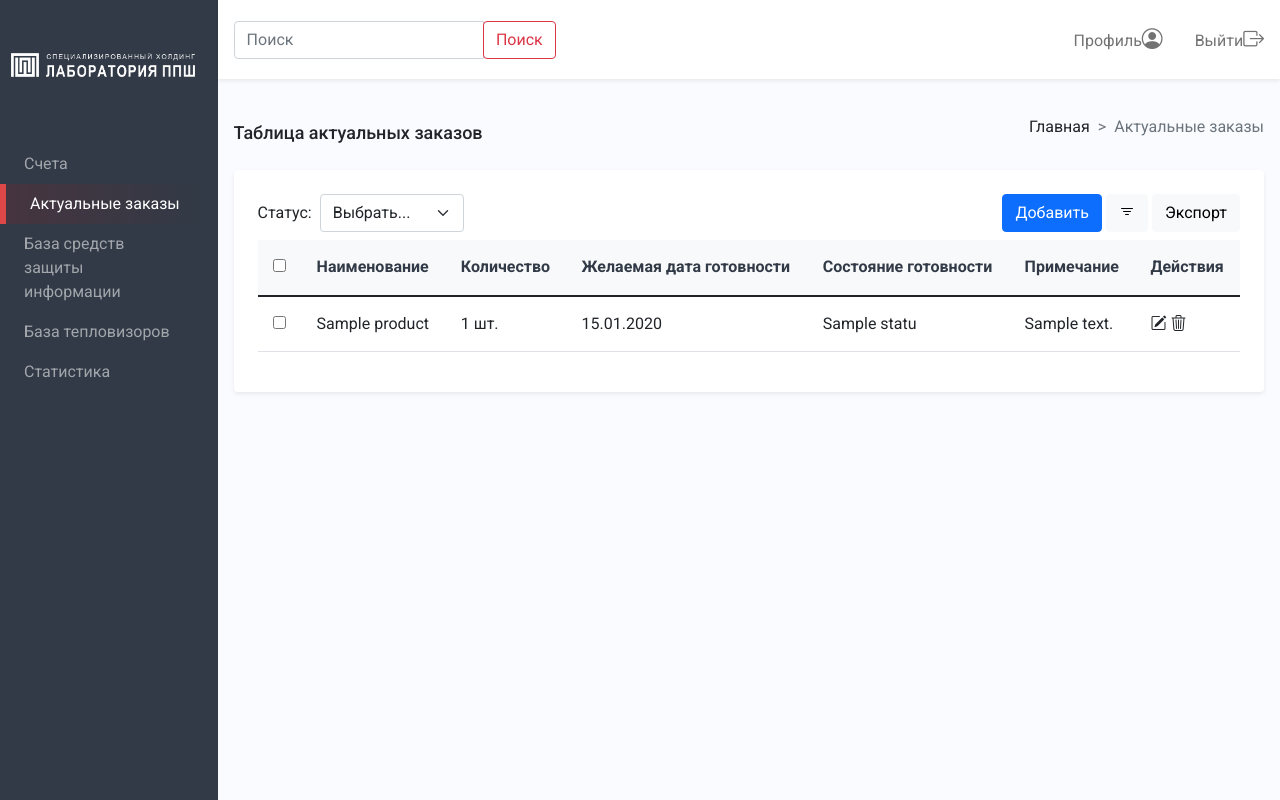
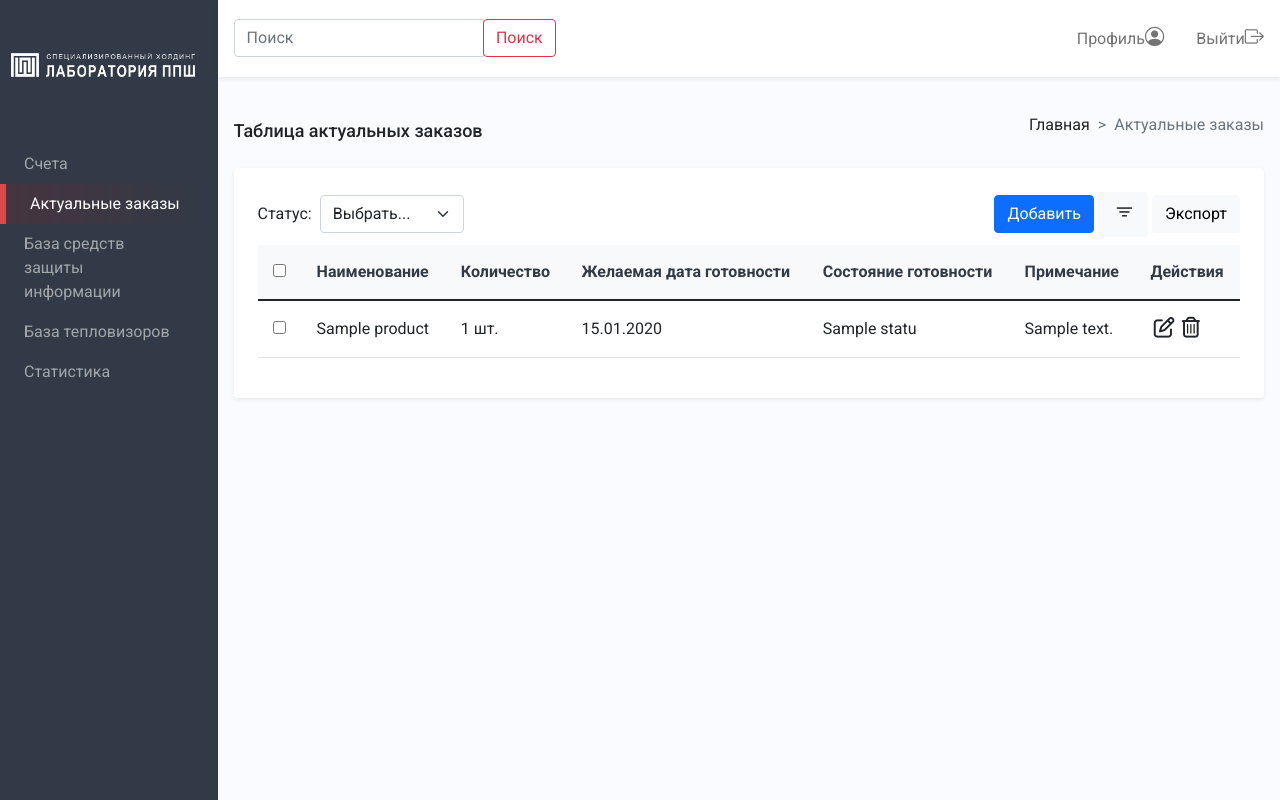
Before and after one commit to Shtein23/system_for_work, a Django app: page /actual in a window 1280 px wide. Run offline with Django 4.2, Linux system fonts and the light colour scheme; tables that the repository leaves empty hold one stand-in row (values such as "Sample post"); some libraries are stand-ins or nearby versions.

Commit message:
new icons

```diff
--- a/system/static/css/styles.css
+++ b/system/static/css/styles.css
@@ -2,12 +2,8 @@ body {
     font-family: 'Roboto';
 }
 
-i.bi {
-    cursor: pointer;
-}
-i.bi:hover {
-    color: #0d6efd;
-}
+
+
 
 a {
     text-decoration: none!important;
@@ -69,12 +65,18 @@ a {
     color: white!important;
 }
 
-main .bi {
-    font-size: 1em;
+main i {
+    font-size: 1.3em;
+    margin-left: 0.2rem;
+}
+main i.active, i:hover {
+    color: #0d6efd;
 }
 
-.bi {
-    font-size: 1.3em;
+i  {
+    font-size: 1.2em;
+    cursor: pointer;
+
 }
 
 .table-light {
--- a/system/system_db/views.py
+++ b/system/system_db/views.py
@@ -45,7 +45,12 @@ def actual(request):
                                                                   defaults=values_for_update)
             res['scs'] = True
             res['msg'] = f'Новый заказ №{order.id} добавлен' if created else f'Заказ №{order.id} обновлен'
-
+            res['order'] = {'id': order.id,
+                            'product': order.product_id.name,
+                            'count': order.count,
+                            'date': order.date.strftime('%d.%m.%Y'),
+                            'status': order.status.name,
+                            'note': order.note}
         # elif action == 'edit':
 
         elif action == 'delete':
--- a/system/templates/actual.html
+++ b/system/templates/actual.html
@@ -46,7 +46,7 @@
                     <th>Желаемая дата готовности</th>
                     <th>Состояние готовности</th>
                     <th>Примечание</th>
-                    <th>Действия</th>
+                    <th class="text-right">Действия</th>
                 </tr>
                 </thead>
                 <tbody class="table-hover">
@@ -59,8 +59,8 @@
                     <td>{{ order.status.name }}</td>
                     <td>{{ order.note }}</td>
                     <td>
-                        <i class="bi bi-pencil-square row_edit"></i>
-                        <i class="bi bi-trash3 row_delete"></i>
+                        <i class="fa-regular fa-pen-to-square"></i>
+                        <i class="fa-regular fa-trash-can"></i>
                     </td>
                 </tr>
 
@@ -87,9 +87,10 @@
     $('#add').on('click', function() {
         $('#add_layer').toggleClass('d-none')
     });
+
     $('#add_form').on('submit', function(e) {
         e.preventDefault();
-        var data = 'action=edit&' + $(this).serialize() + '&id=57'
+        var data = 'action=edit&' + $(this).serialize()
         if ($('tr#no_row')) {
             $('tr#no_row').remove()
         }
@@ -100,18 +101,18 @@
             data: csrf + data,
             success: function(res) {
                 if (res.scs) {
-<!--                    $('#table_actual_order tbody').prepend('<tr id="'+ res.order.id+'">' +-->
-<!--                                                            '<td><input type="checkbox"></td>'+-->
-<!--                                                            '<td>'+res.order.product+'</td>'+-->
-<!--                                                            '<td>'+res.order.count+' шт.</td>'+-->
-<!--                                                            '<td>'+res.order.date+'</td>'+-->
-<!--                                                            '<td>'+res.order.status+'</td>'+-->
-<!--                                                            '<td>'+res.order.note+'</td>'+-->
-<!--                                                            '<td><i class="bi bi-pencil-square row_edit"></i>'+-->
-<!--                                                                '<i class="bi bi-trash3 row_delete"></i></td>'+-->
-<!--                                                            '</tr>')-->
+                    $('#table_actual_order tbody').prepend('<tr id="'+ res.order.id+'">' +
+                                                            '<td><input type="checkbox"></td>'+
+                                                            '<td>'+res.order.product+'</td>'+
+                                                            '<td>'+res.order.count+' шт.</td>'+
+                                                            '<td>'+res.order.date+'</td>'+
+                                                            '<td>'+res.order.status+'</td>'+
+                                                            '<td>'+res.order.note+'</td>'+
+                                                            '<td><i class="fa-regular fa-pen-to-square"></i>'+
+                                                                '<i class="fa-regular fa-trash-can"></i></td>'+
+                                                            '</tr>')
                 } else {
-                    console.log('NET');
+                    console.log('error on server side');
                 }
             },
             error: function(request,msg,error) {
@@ -147,4 +148,9 @@
             }
         })
     });
+
+    $('#table_actual_order').on('click', '.fa-pen-to-square, .fa-floppy-disk', function(){
+        $(this).toggleClass('fa-pen-to-square')
+        $(this).toggleClass('fa-floppy-disk active')
+    });
 {% endblock %}
--- a/system/templates/base.html
+++ b/system/templates/base.html
@@ -114,6 +114,7 @@
     <script src="https://cdn.jsdelivr.net/npm/bootstrap@5.1.3/dist/js/bootstrap.bundle.min.js"
             integrity="sha384-ka7Sk0Gln4gmtz2MlQnikT1wXgYsOg+OMhuP+IlRH9sENBO0LRn5q+8nbTov4+1p"
             crossorigin="anonymous"></script>
+    <script src="https://kit.fontawesome.com/b36b9d0102.js" crossorigin="anonymous"></script>
     <script>
         $(document).ready(function(){
             var csrf = 'csrfmiddlewaretoken={{ csrf_token }}&'
```
